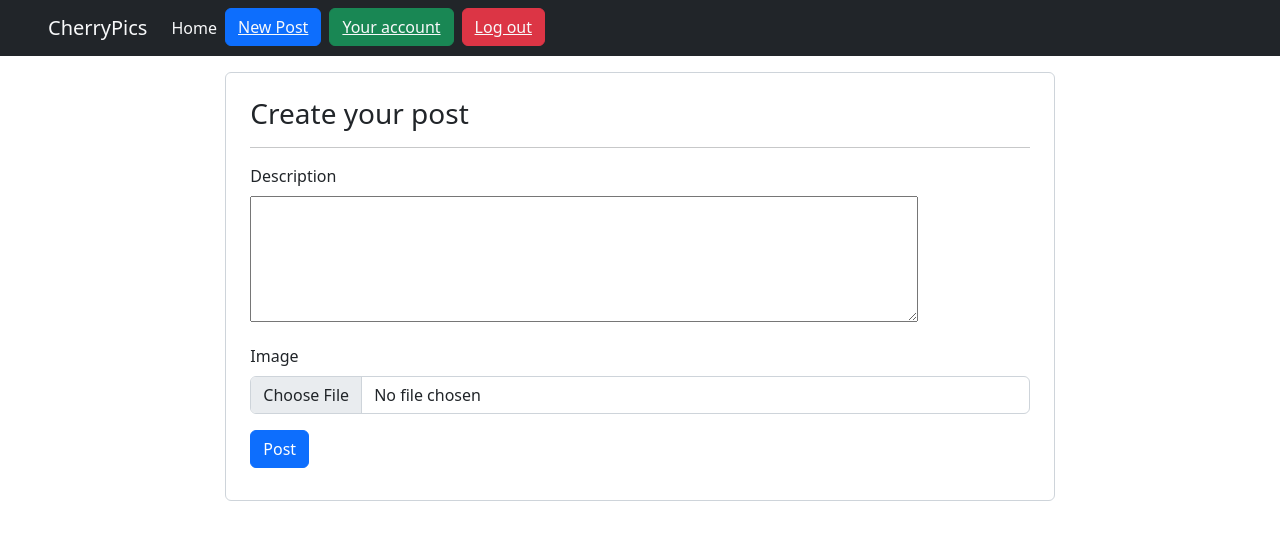
After one commit to gabrielmj23/CherryPics, a Flask app: page /new in a window 1280 px wide. The commit adds this page. Shown: the top 540 px of the page. Run offline with Flask 2, Linux system fonts and the light colour scheme; the visitor is signed in with stand-in values (Sample User, id 1); some libraries are stand-ins or nearby versions.

Commit message:
Add route for new posts

```diff
--- a/app.py
+++ b/app.py
@@ -62,6 +62,40 @@ def index():
 
   # Render index page
   return render_template('index.html', carouselPosts = carouselPosts, posts = posts)
+
+
+# NEW POST ROUTE
+@app.route('/new', methods=['GET', 'POST'])
+@loginRequired
+def newPost():
+  form = appForms.NewPostForm()
+  # User reached via GET -> Show new post form
+  if request.method == 'GET':
+    return render_template('newpost.html', form = form)
+
+  # User reached via POST -> Validate and save post in DB
+  else:
+    if form.validate_on_submit():
+      # Resize post image
+      postImage = Image.open(form.image.data)
+      postImage.thumbnail((800, 800))
+
+      # Generate unique filename and save
+      curDate = datetime.now()
+      savedFileName = 'static/images/posts/' + f'{curDate.day}-{curDate.month}-{curDate.year}_{curDate.hour}-{curDate.minute}-{curDate.second}_' + secure_filename(form.image.data.filename)
+      postImage.save(savedFileName, 'png')
+
+      # Save post in DB
+      db.execute('INSERT INTO posts (author_id, description, image, posted_on, like_count) VALUES (%s, %s, %s, %s, %s) RETURNING (id)',
+        (session['user_id'], form.description.data, savedFileName, curDate, 0))
+      dbConnection.commit()
+
+      # Send to post page
+      return redirect(f'/posts/{db.fetchone()[0]}')
+
+    # Failed basic validation
+    else:
+      return render_template('newpost.html', form = form)
 
 
 # SIGN UP ROUTE
--- a/appForms.py
+++ b/appForms.py
@@ -5,7 +5,7 @@ from flask_wtf.file import FileField, FileAllowed
 from wtforms.validators import InputRequired, Length, EqualTo, ValidationError
 import re
 
-# Form for Sign Up page
+# FORM FOR SIGN UP PAGE
 class SignUpForm(FlaskForm):
   # Username field
   username = StringField(label=('Username'), validators=[
@@ -59,7 +59,7 @@ class SignUpForm(FlaskForm):
       raise ValidationError("Password needs a lowercase and uppercase letter, a number and a special character")
 
 
-# Form for Log In page
+# FORM FOR LOG IN PAGE
 class LogInForm(FlaskForm):
   # Username field
   username = StringField(label=('Username'), validators=[
@@ -70,3 +70,18 @@ class LogInForm(FlaskForm):
   password = PasswordField(label=('Password'), validators=[
     InputRequired('Password is required')
   ])
+
+
+# FORM FOR NEW POST PAGE
+class NewPostForm(FlaskForm):
+  # Description field
+  description = TextAreaField(label=('Description'), validators=[
+    InputRequired('Description is required'),
+    Length(min=1, max=500, message='Description must be between 1 and 500 characters')
+  ])
+
+  # Image field
+  image = FileField(label=('Image'), validators=[
+    InputRequired('Image is required'),
+    FileAllowed(['jpg', 'jpeg', 'png'], 'Supported image files are .jpg, .jpeg and .png')
+  ])
--- a/static/styles.css
+++ b/static/styles.css
@@ -5,4 +5,5 @@
 
 textarea {
   width: 100%;
+  resize: 'both';
 };
--- /dev/null
+++ b/templates/newpost.html
@@ -0,0 +1,45 @@
+{% extends "layout.html" %}
+
+{% block title %}
+  New post
+{% endblock %}
+
+{% block main %}
+  <div class="container-fluid mt-3">
+    <div class="row">
+      <div class="col-2"></div>
+
+      <div class="col-8 text-center">
+        <form enctype="multipart/form-data" class="form-control text-start p-4" action="/new" method="post">
+          <h3>Create your post</h3>
+          <hr/>
+
+          <div class="form-group mb-3">
+            {{ form.csrf_token() }}
+            {{ form.description.label(class_="form-label") }}<br/>
+            {{ form.description(cols="70", rows="5") }}
+          </div>
+
+          <div class="form-group mb-3">
+            {{ form.image.label(class_="form-label") }}<br/>
+            {{ form.image(class_="form-control") }}
+          </div>
+
+          <button class="btn btn-primary mb-2" type="submit">Post</button>
+
+          {% if form.errors.items() %}
+            <ul>
+              {% for field, errors in form.errors.items() %}
+                <li class="text-danger">
+                  {{ '.'.join(errors) }}
+                </li>
+              {% endfor %}
+            </ul>
+          {% endif %}
+        </form>
+      </div>
+
+      <div class="col-2"></div>
+    </div>
+  </div>
+{% endblock %}
```
